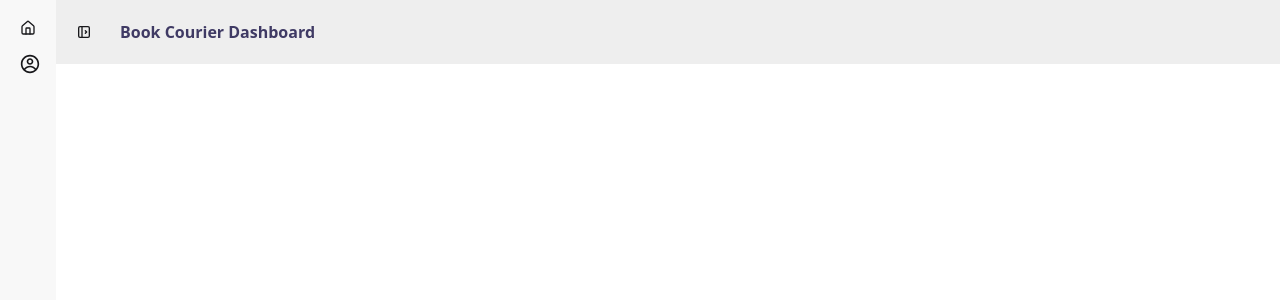
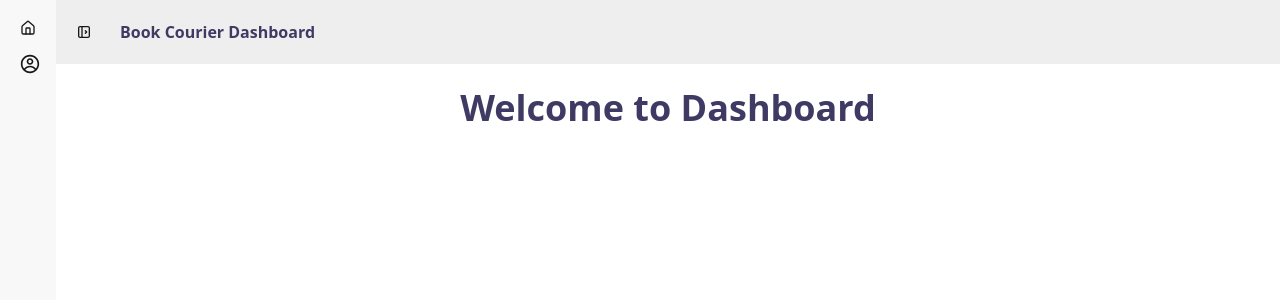
Before and after one commit to abidmymbd/book-courier-client, a React (Vite) app: page /dashboard in a window 1280 px wide. Shown: the top 300 px of the page. Built offline with nearby package versions, Linux system fonts and the light colour scheme; no server answers; sample sign-in values are in the browser's storage.

Commit message:
added dashboard title

```diff
--- a/src/Layouts/DashboardLayout.jsx
+++ b/src/Layouts/DashboardLayout.jsx
@@ -5,8 +5,10 @@ import { IoMdAddCircleOutline } from 'react-icons/io';
 import { IoBookmarks, IoBookSharp, IoCreate } from 'react-icons/io5';
 import { LuBookKey, LuBookMarked } from 'react-icons/lu';
 import { Link, NavLink, Outlet } from 'react-router';
-import useAuth from '../hooks/useAuth';
-import useAxiosSecure from '../hooks/useAxiosSecure';
+import useAuth from '../Hooks/useAuth';
+import useAxiosSecure from '../Hooks/useAxiosSecure';
+import DashboardHome from '../Pages/Dashboard/DashboardHome';
+
 
 const DashboardLayout = () => {
     const { user } = useAuth();
@@ -44,6 +46,7 @@ const DashboardLayout = () => {
                         </label>
                         <div className="px-4 text-primary font-bold">Book Courier Dashboard</div>
                     </nav>
+                    <DashboardHome></DashboardHome>
 
                     <Outlet />
                 </div>
--- /dev/null
+++ b/src/Pages/Dashboard/DashboardHome.jsx
@@ -0,0 +1,11 @@
+import React from 'react';
+
+const DashboardHome = () => {
+    return (
+        <div className="p-6 text-center">
+            <h2 className="text-4xl text-primary font-bold">Welcome to Dashboard</h2>
+        </div>
+    );
+};
+
+export default DashboardHome;
--- a/src/Pages/Dashboard/Invoices.jsx
+++ b/src/Pages/Dashboard/Invoices.jsx
@@ -1,7 +1,7 @@
 import React from 'react';
 import { useQuery } from '@tanstack/react-query';
-import useAuth from '../../hooks/useAuth';
-import useAxiosSecure from '../../hooks/useAxiosSecure';
+import useAxiosSecure from '../../Hooks/useAxiosSecure';
+import useAuth from '../../Hooks/useAuth';
 
 
 const Invoices = () => {
--- a/src/Routes/Router.jsx
+++ b/src/Routes/Router.jsx
@@ -23,7 +23,6 @@ import AllUsers from "../Pages/Dashboard/AllUsers";
 import ManageBooks from "../Pages/Dashboard/ManageBooks";
 import MyWishlist from "../Pages/Dashboard/MyWishlist";
 import AboutUs from "../Pages/AboutUs/AboutUs";
-
 
 export const router = createBrowserRouter([
     {
```
Also changed, not shown: src/Pages/Home/LatestBooksSection.jsx (+0 -14 lines).
